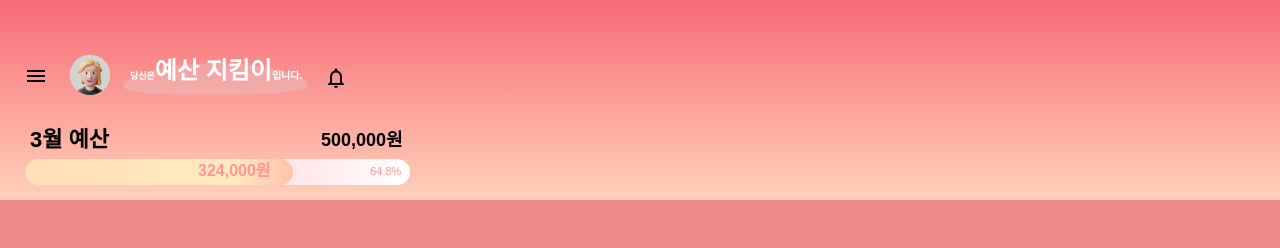
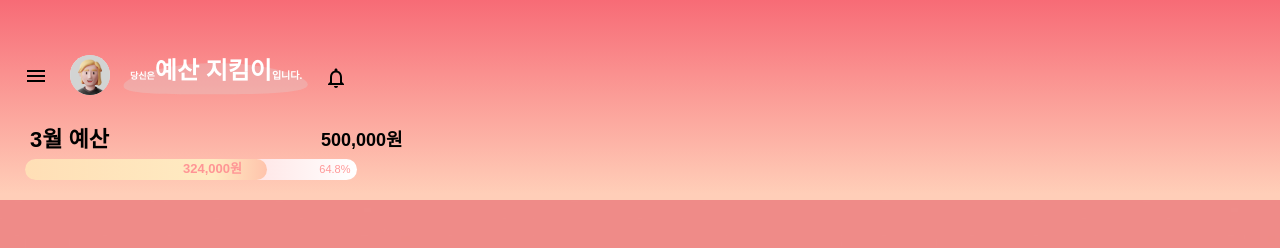
Before and after one commit to seon03/DontWorry, a React (Create React App) app in the folder front/src/: page / in a window 1280 px wide. Shown: the top 248 px of the page. Built offline with nearby package versions, Linux system fonts and the light colour scheme; no server answers; the HTML template or start-up script is replaced by a standard one.

Commit message:
Update BudgetBar.css

```diff
--- a/front/src/styles = css/BudgetBar.css
+++ b/front/src/styles = css/BudgetBar.css
@@ -14,6 +14,7 @@
     height: 26px;
     position: static;
 }
+
 .rectangle-4037 {
     background: linear-gradient(
       90deg,
@@ -21,8 +22,8 @@
       rgba(255, 255, 255, 1) 100%
     );
     border-radius: 15px;
-    width: 385px;
-    height: 26px;
+    width: 332px;
+    height: 21px;
     position: absolute;
     left: 0px;
     top: 0px;
@@ -36,8 +37,8 @@
       rgba(255, 182, 150, 0.74) 100%
     );
     border-radius: 15px;
-    width: 268px;
-    height: 26px;
+    width: 242px;
+    height: 21px;
     position: absolute;
     left: 0px;
     top: 0px;
@@ -48,11 +49,11 @@
     color: #ff9595;
     text-align: left;
     font-family: "Inter-Bold", sans-serif;
-    font-size: 16px;
+    font-size: 13px;
     line-height: 150%;
     font-weight: 700;
     position: absolute;
-    left: 173px;
+    left: 158px;
     top: 0px;
     width: 110px;
     transform-origin: 0 0;
@@ -66,8 +67,8 @@
     line-height: 145%;
     font-weight: 400;
     position: absolute;
-    left: 340.91px;
-    top: 5px;
+    left: 290px;
+    top: 3px;
     width: 35.49px;
     transform-origin: 0 0;
     transform: rotate(0deg) scale(1, 1);
```
Lines whose indentation alone changed are shown as unchanged.
